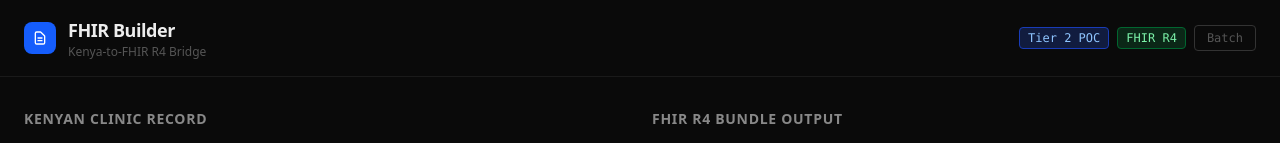
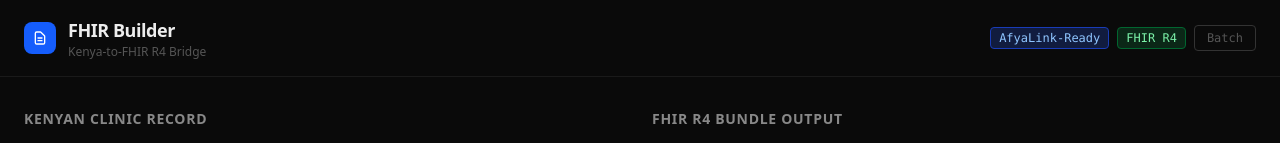
Before and after one commit to Hope8188/FHIR, a Next.js app in the folder web/: page / in a window 1280 px wide. Shown: the top 143 px of the page. Built offline with nearby package versions, Linux system fonts and the light colour scheme.

Commit message:
Upload codebase file web/app/page.tsx

```diff
--- a/web/app/page.tsx
+++ b/web/app/page.tsx
@@ -875,7 +875,7 @@ export default function Home() {
             </div>
           </div>
           <div className="flex items-center gap-2">
-            <Badge label="Tier 2 POC" color="blue" />
+            <Badge label="AfyaLink-Ready" color="blue" />
             <Badge label="FHIR R4" color="green" />
             <button
               onClick={() => setShowBatch(!showBatch)}
```
